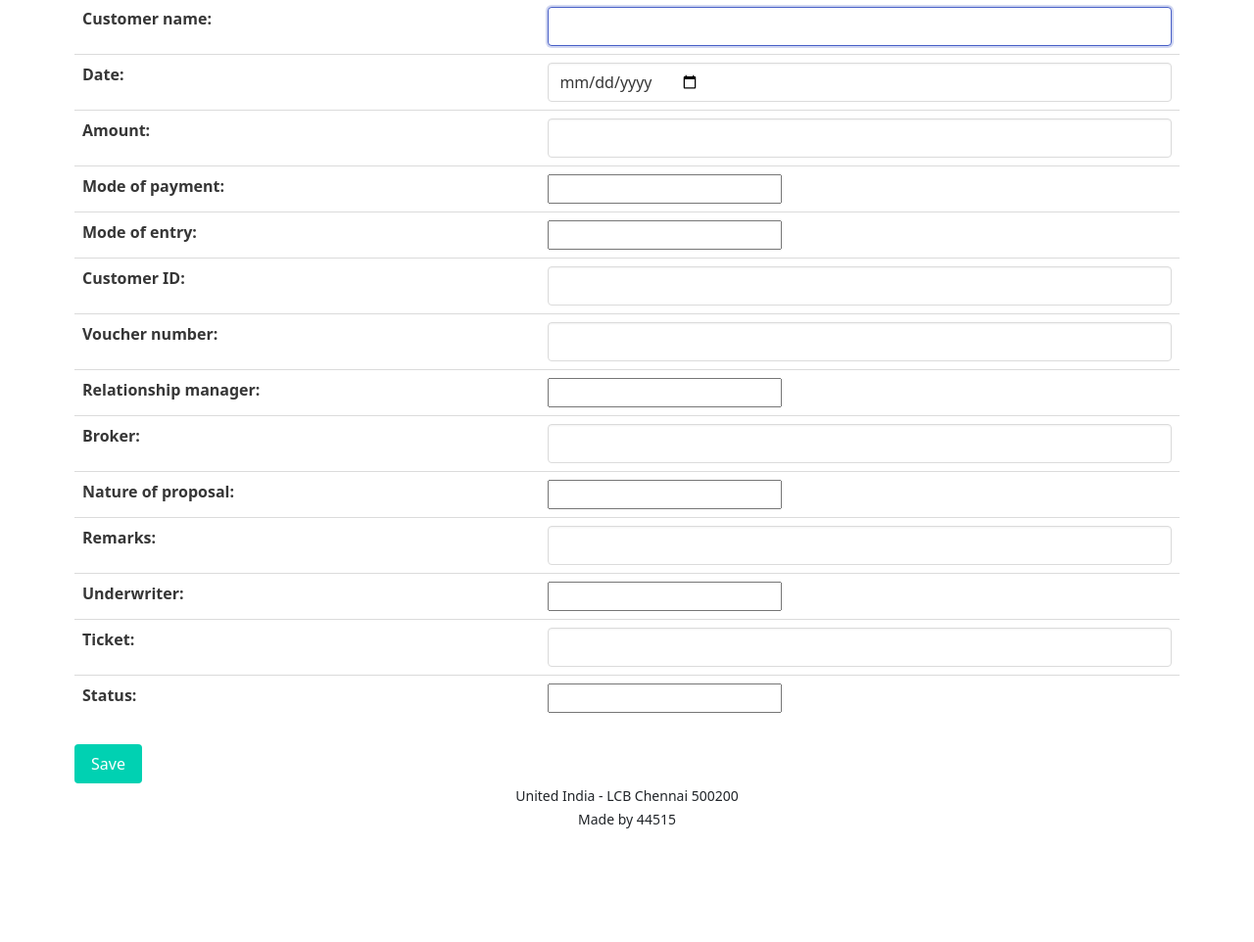
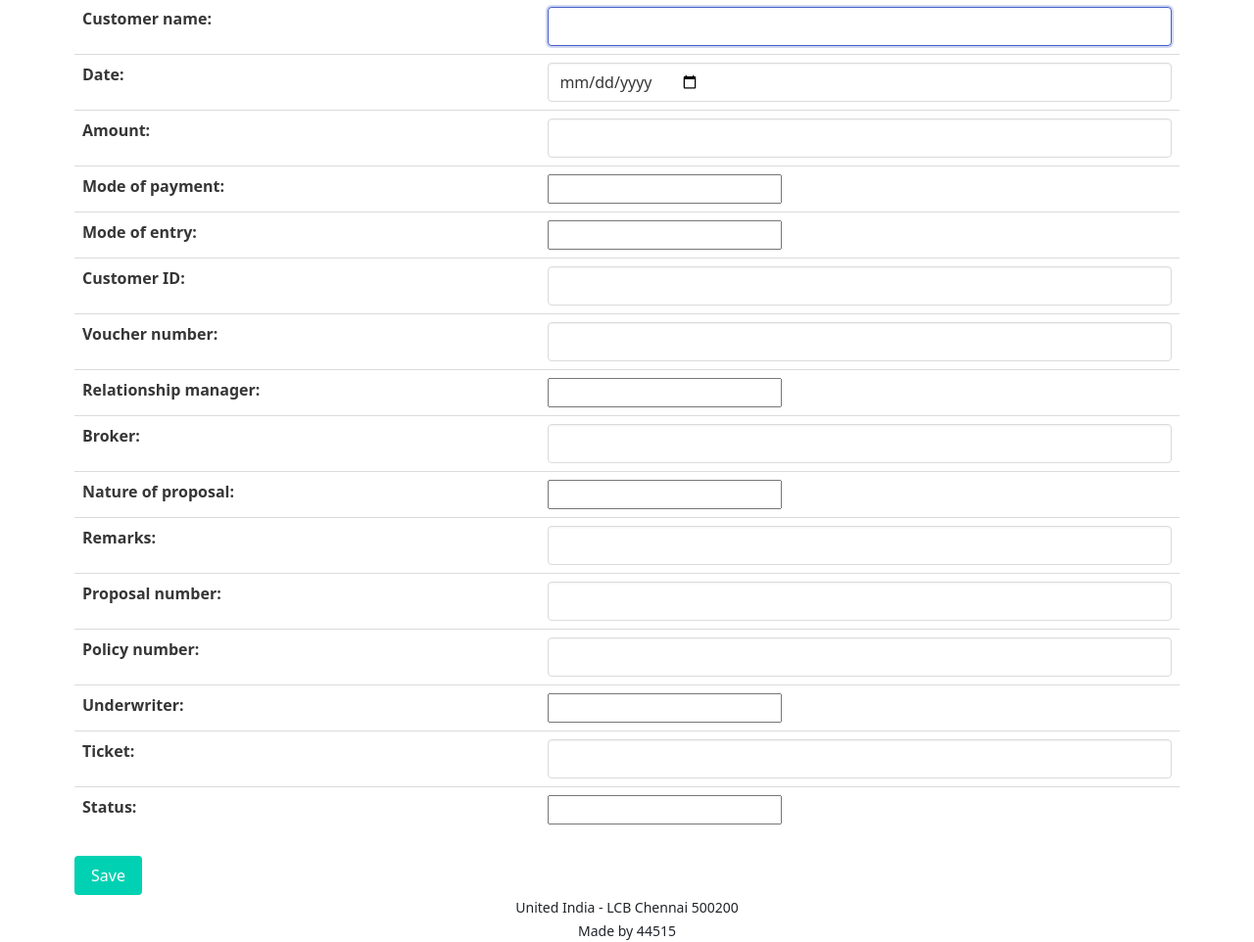
Before and after one commit to jokerdino/payment-overview, a Flask app: page /new-payment in a window 1280 px wide. Shown: the part 176-1138 px from the top of the page at 98% size. Before the commit the page ends 1022 px from the top, so only its background shows below. Run offline with Flask 2, Linux system fonts and the light colour scheme; the visitor is signed in with stand-in values (Sample User, id 1); some libraries are stand-ins or nearby versions.

Commit message:
Add proposal and policy number fields

```diff
--- a/forms.py
+++ b/forms.py
@@ -57,6 +57,9 @@ class PaymentEditForm(FlaskForm):
     created = StringField("Created on:")
     history = StringField("Status updates:")
 
+    proposal = StringField("Proposal number: ")
+    policyno = StringField("Policy number: ")
+
 class LoginForm(FlaskForm):
     username = StringField("Username",validators=[DataRequired()])
 
--- a/payment.py
+++ b/payment.py
@@ -2,7 +2,8 @@ class Payment:
     def __init__(self, customer, date=None, amount=None,
             mode=None, modeentry=None, customerid = None, rel_manager=None,
             broker=None,nature =None, remarks=None,underwriter=None,
-            ticket=None,status=None,voucher=None,created=None,history=None, completed=None):
+            ticket=None,status=None,voucher=None,created=None,history=None, completed=None,
+            proposal=None, policyno=None):
         self.customer = customer
         self.date = date
         self.amount = amount
@@ -20,3 +21,5 @@ class Payment:
         self.created = created
         self.history = history
         self.completed = completed
+        self.proposal = proposal
+        self.policyno = policyno
--- a/server.py
+++ b/server.py
@@ -5,6 +5,7 @@ from flask import Flask, render_template
 from flask_login import LoginManager
 
 from waitress import serve
+#from gevent.pywsgi import WSGIServer
 
 import views
 from database import Database
@@ -49,10 +50,14 @@ def create_app():
         db = Database("payments.sqlite")
     app.config["db"] = db
 
-    app.config["DEBUG"] = False
+#    app.config["DEBUG"] = True
     return app
 
 
 if __name__ == "__main__":
     app = create_app()
+  #  http_server = WSGIServer(("0.0.0.0", 8080), app)
+  #  http_server.serve_forever()
+ #   app.run(host="0.0.0.0", port=8080)
     serve(app, host="0.0.0.0", port=8080)
+#
--- a/sqlite_excel.py
+++ b/sqlite_excel.py
@@ -58,7 +58,7 @@ def convert_input(upload_file):
     file_name = "upload"+datetime.now().strftime("%d%m%Y %H%M%S") + ".csv"
 
     try:
-        empty_csv['HISTORY'] = empty_csv[['STATUS', 'CREATED']].agg(": ".join,axis=1)
+        empty_csv['HISTORY'] = empty_csv[['CREATED', 'STATUS']].agg(": ".join,axis=1)
         empty_csv.to_csv(file_name,index=False)
 
         # upload prepared csv file to database
--- a/templates/home.html
+++ b/templates/home.html
@@ -23,5 +23,5 @@
 </section>
 
 <a class="button is-link" href="{{url_for('upload')}}">Upload NEFT file</a>
-<a class="button is-link" href="{{ url_for('.download') }}">Download database as Excel file</a>
+<a class="button is-link" href="{{ url_for('.upload') }}">WIP Download database as Excel file</a>
 {% endblock %}
--- a/templates/payment_edit.html
+++ b/templates/payment_edit.html
@@ -77,6 +77,19 @@
          <td>                    {{form.remarks(class='input')}}
 
         </td></tr>
+
+        <tr>
+            <th>{{ form.proposal.label}}</th>
+            <td> {{ form.proposal(class='input')}}</td>
+
+        </tr>
+
+        <tr>
+            <th>{{form.policyno.label}}</th>
+            <td>{{form.policyno(class='input')}}</td>
+
+        </tr>
+
         <tr>        <fieldset>
             <th>{{form.underwriter.label}}</th><td> {{form.underwriter}}
         </fieldset>
--- a/views.py
+++ b/views.py
@@ -104,6 +104,10 @@ def payment_add_page():
         created_date = datetime.now()
         created = created_date.strftime("%d/%m/%Y %H:%M:%S")
 
+        proposal = form.data["proposal"]
+        policyno = form.data["policyno"]
+
+
         if underwriter != "":
             underwriter_history = "<br>"+created + ": Assigned to " + underwriter
             history = created + ": "+ status +underwriter_history
@@ -117,7 +121,8 @@ def payment_add_page():
         payment = Payment(title, date=date, amount=amount, mode= mode,
                 modeentry=modeentry, customerid=customerid, rel_manager=rel_manager,broker=broker,
                 remarks = remarks, underwriter = underwriter, ticket=ticket, status=status,
-                voucher=voucher, created = created, history = history, completed = completed)
+                voucher=voucher, created = created, history = history, completed = completed,
+                proposal = proposal, policyno = policyno)
         db = current_app.config["db"]
         payment_key = db.add_payment(payment)
         return redirect(url_for("payment_page", payment_key=payment_key))
@@ -174,6 +179,9 @@ def payment_edit_page(payment_key):
         status = form.data["status"]
         voucher = form.data["voucher"]
 
+        proposal = form.data["proposal"]
+        policyno = form.data["policyno"]
+
         now = datetime.now()
         dt_string = now.strftime("%d/%m/%Y %H:%M:%S")
         update = dt_string +  ': ' +status
@@ -192,14 +200,20 @@ def payment_edit_page(payment_key):
             history = update + underwriter_update
 
         if status == "Completed":
-            completed = dt_string
+            if payment.completed is not None:
+                completed = payment.completed
+                #completed = dt_string
+            else:
+                completed = dt_string
+                #completed = payment.completed
         else:
             completed = None
 
         payment = Payment(title, date=date, amount=amount, mode = mode,
                 modeentry=modeentry, customerid= customerid, rel_manager=rel_manager, broker=broker,
                 nature=nature,remarks=remarks,underwriter=underwriter,
-                ticket=ticket, status=status, voucher=voucher, history = history, completed = completed)
+                ticket=ticket, status=status, voucher=voucher, history = history, completed = completed,
+                proposal = proposal, policyno = policyno)
         db.update_payment(payment_key, payment)
 
         #flash("Payment data updated.")
@@ -225,6 +239,9 @@ def payment_edit_page(payment_key):
     form.voucher.data = payment.voucher
     form.history.data = payment.history
 
+    form.proposal.data = payment.proposal
+    form.policyno.data = payment.policyno
+
     return render_template ("payment_edit.html", form=form)
 
 def login_page():
```
Also changed, not shown: database.py (+11 -10 lines), templates/payment.html (+8 -0 lines).
